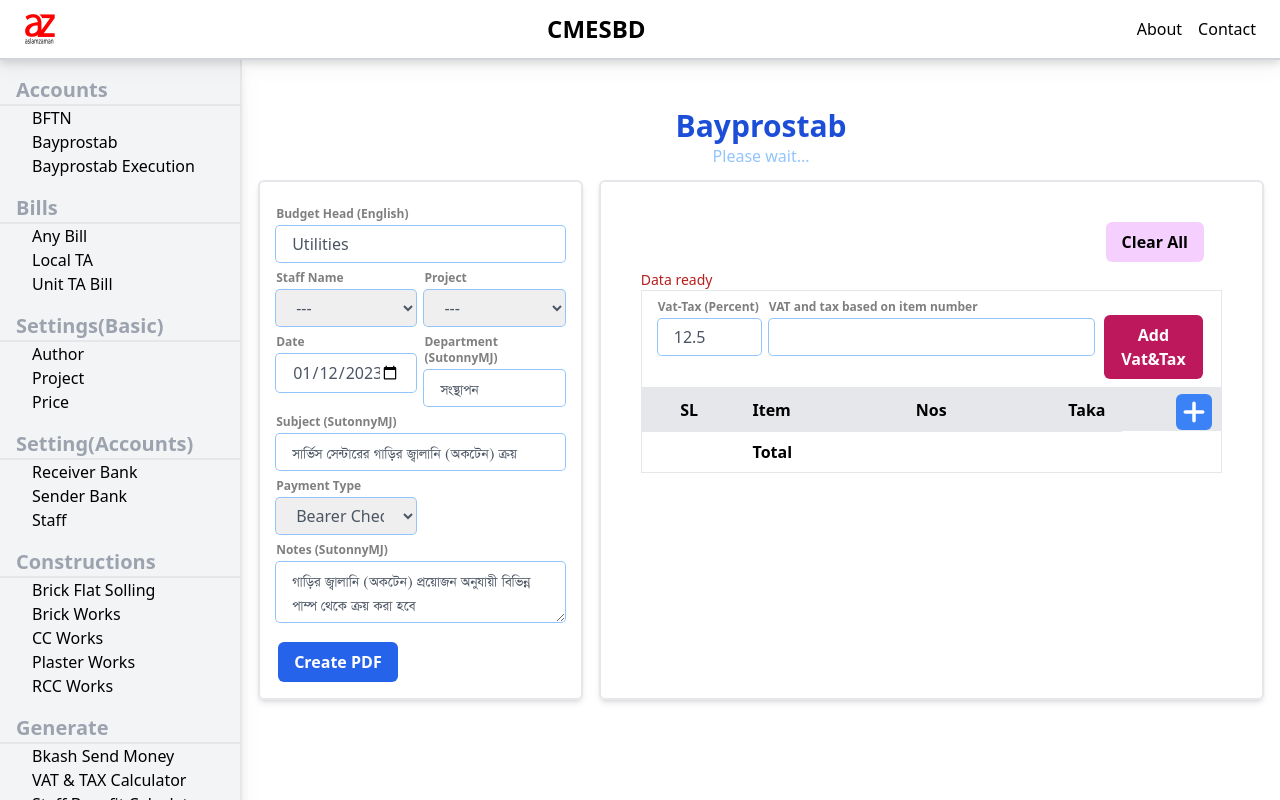
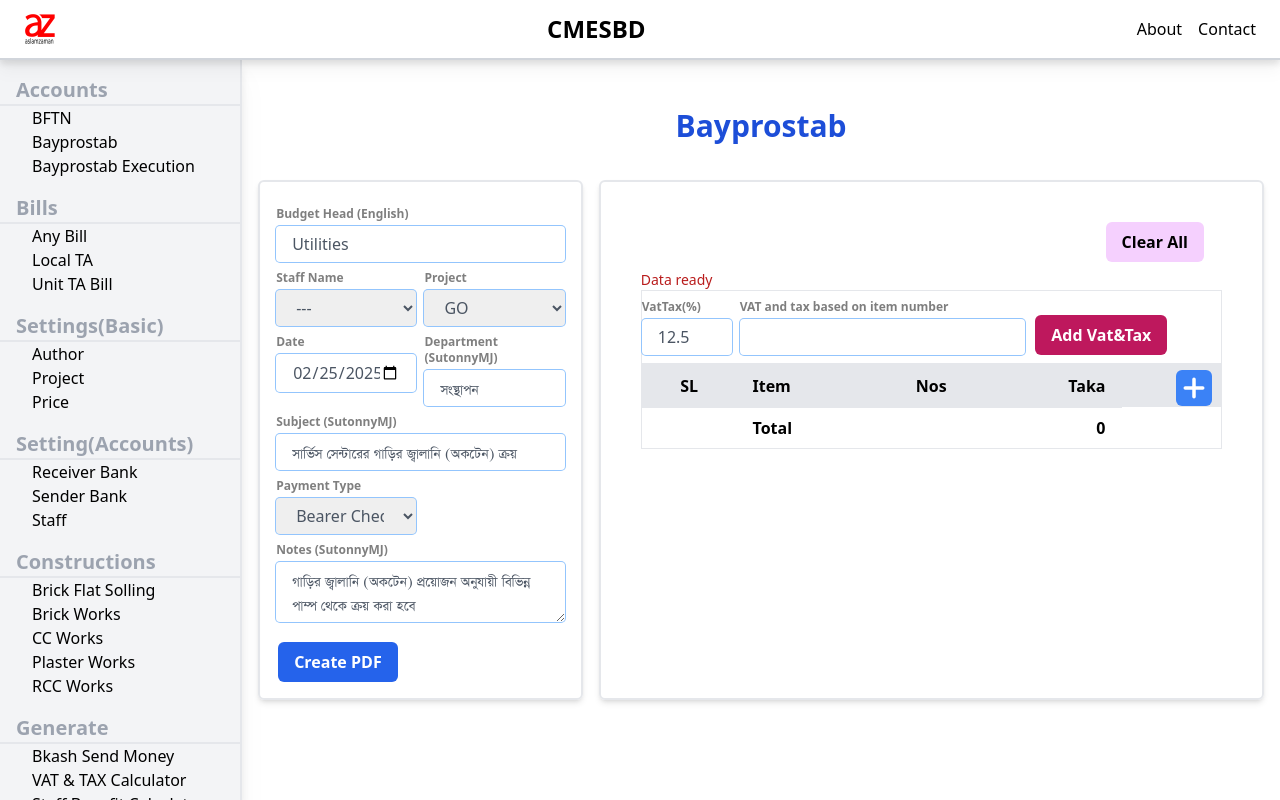
Before and after one commit to aslamzaman/cmesbd, a Next.js app: page /bayprostab in a window 1280 px wide. Built offline with nearby package versions, Linux system fonts and the light colour scheme.

Commit message:
batprostab site update

```diff
--- a/app/bayprostab/page.js
+++ b/app/bayprostab/page.js
@@ -247,13 +247,23 @@
             <p className="w-full text-sm text-red-700">{msg}</p>
 
             <div className="overflow-auto">
-              <div className='px-4 py-2 grid grid-cols-5 gap-2 border border-gray-200'>
-                <TextNum Title="Vat-Tax (Percent)" Id="vt" Change={e => setVt(e.target.value)} Value={vt} />
-                <div className='col-span-3'>
-                  <TextEn Title="VAT and tax based on item number" Id="vatTax" Change={e => setVatTax(e.target.value)} Value={vatTax} />
+
+              <div className='w-full py-2 grid grid-cols-1 lg:grid-cols-3 gap-2 border border-gray-200'>
+
+                <div className='w-full col-span-2 grid grid-cols-4 gap-2'>
+                    <TextNum Title="VatTax(%)" Id="vt" Change={e => setVt(e.target.value)} Value={vt} />
+
+                  <div className='col-span-3'>
+                    <TextEn Title="VAT and tax based on item number" Id="vatTax" Change={e => setVatTax(e.target.value)} Value={vatTax} />
+                  </div>
                 </div>
-                <BtnEn Title="Add Vat&Tax" Click={addVatTaxHandler} Class="bg-pink-700 hover:bg-pink-900 text-white mt-4" />
+
+                <div className='full'>
+                  <BtnEn Title="Add Vat&Tax" Click={addVatTaxHandler} Class="bg-pink-700 hover:bg-pink-900 text-white mt-4" />
+                </div>
+
               </div>
+
               <table className="w-full border border-gray-200">
                 <thead>
                   <tr className="w-full bg-gray-200">
--- a/app/page.js
+++ b/app/page.js
@@ -7,7 +7,7 @@
 
   return (
     <div className="w-full lg:w-3/4 mx-auto">
-      <div className='w-full py-20'>
+      <div className='w-full py-8 lg:py-12'>
         <h1 className='text-center text-3xl font-bold text-gray-400'>Dashboard</h1>
       </div>
       <div className='w-full max-auto grid grid-cols-2 lg:grid-cols-4 gap-6'>
@@ -29,7 +29,7 @@
 
 
 const ContentBlock = ({ title, link, color }) => {
-  return <Link href={link} className={`text-center px-4 py-3 font-bold text-white rounded-md focus:ring-1 ring-blue-200 ring-offset-2 duration-300 ${color} cursor-pointer`}>
+  return <Link href={link} className={`flex items-center justify-center text-center px-4 py-4 font-bold text-white rounded-md focus:ring-1 ring-blue-200 ring-offset-2 duration-300 ${color} cursor-pointer`}>
     {title}
   </Link>
 }
--- a/components/Layout.js
+++ b/components/Layout.js
@@ -226,7 +226,7 @@
 
             {menu ? (<>
                 <div id="leftMenu" onClick={menuHideHandler} className='fixed left-0 top-[60px] right-0 bottom-0 z-40'>
-                    <div className='w-[250px] h-[calc(100vh-60px)] pb-[50px] flex flex-col text-sm md:text-base bg-gray-100 border-r-2 border-gray-200 drop-shadow-xl overflow-auto'>
+                    <div className='w-[250px] h-[calc(100vh-60px)] pb-[70px] flex flex-col text-sm md:text-base bg-gray-100 border-r-2 border-gray-200 drop-shadow-xl overflow-auto'>
                         <LeftMenu />
                     </div>
                 </div>
@@ -236,13 +236,13 @@
 
 
             <div id="container" className='fixed left-0 top-[60px] right-0 bottom-0 flex'>
-                <div id="leftBar" className="hidden lg:block w-[300px] h-[calc(100vh-60px)] pb-[50px] flex flex-col bg-gray-100 border-r-2 border-gray-200 drop-shadow-xl overflow-auto">
+                <div id="leftBar" className="hidden lg:block w-[300px] h-[calc(100vh-60px)] pb-[70px] flex flex-col bg-gray-100 border-r-2 border-gray-200 drop-shadow-xl overflow-auto">
                     <LeftMenu />
                 </div>
 
 
 
-                <div className='w-full h-[calc(100vh-60px)] p-4 bg-white overflow-auto'>
+                <div className='w-full h-[calc(100vh-60px)] px-4 pt-4 pb-[70px] bg-white overflow-auto'>
                     {children}
                 </div>
             </div>
```
